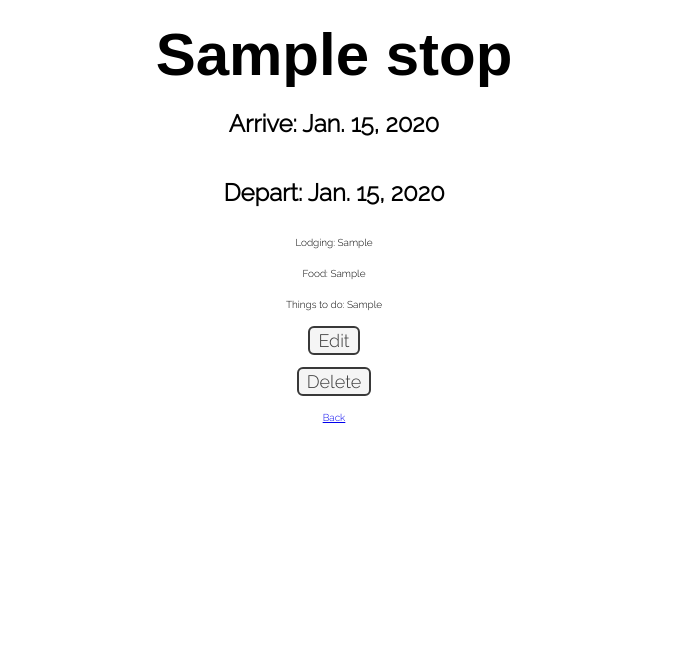
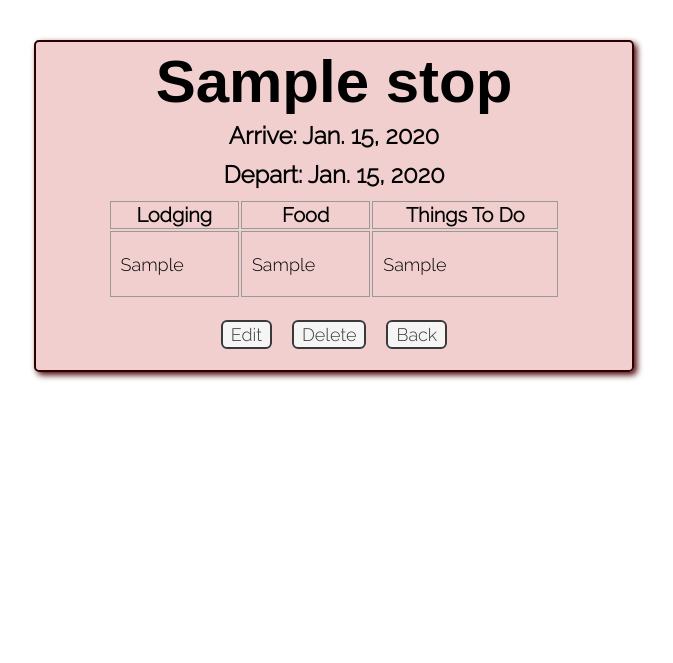
Before and after one commit to kmcabano/roadtripper, a Django app: page /stops/1/ in a window 1280 px wide. Shown: the part 72-735 px from the top of the page, without its empty margins (306-979 px from the left). Run offline with Django 3.2, Linux system fonts and the light colour scheme; a user stored in the database is signed in; tables that the repository leaves empty hold one stand-in row (values such as "Sample post"); some libraries are stand-ins or nearby versions; some web fonts are replaced.

Commit message:
stop detail styling

```diff
--- a/main_app/static/css/home.css
+++ b/main_app/static/css/home.css
@@ -24,6 +24,7 @@ main {
 
 .login p {
   margin: 0;
+  font-size: 18px;
 }
 
 .about-section {
--- a/main_app/static/css/stop-detail.css
+++ b/main_app/static/css/stop-detail.css
@@ -2,18 +2,6 @@ main {
   display: flex;
   align-items: center;
   flex-direction: column;
-}
-
-.stop-container {
-  display: flex;
-  align-items: center;
-  flex-direction: column;
-}
-
-.stop-details {
-  display: flex;
-  flex-direction: column;
-  align-items: center;
 }
 
 .stop-details .btn {
@@ -26,15 +14,49 @@ main {
 
 h1 {
   text-align: center;
-  margin-top: 20px;
+  margin-top: 0;
   margin-bottom: 0;
   font-family: 'Zen Kaku Gothic Antique', sans-serif;
   font-size: 36px;
 }
 
+h2 {
+  margin: 5px;
+}
+
 h3 {
-  margin-bottom: 20px;
+  margin-bottom: 0;
   font-size: 16px;
+}
+
+.card {
+  width: 100vw;
+  height: 100vh;
+  background: rgba(187, 16, 16, 0.2);
+  display: flex;
+  align-items: center;
+  flex-direction: column;
+}
+
+.btn-container {
+  display: flex;
+}
+
+.stop-table {
+  width: 95%;
+  min-height: 25%;
+}
+
+.stop-table-head {
+  font-size: 20px;
+}
+
+.stop-table-body {
+  font-size: 16px;
+}
+
+td {
+  padding: 10px;
 }
 
 @media only screen and (min-width: 768px) {
@@ -43,6 +65,7 @@ h3 {
 }
 h1 {
   font-size: 60px;
+  margin-top: -10px;
 }
 table {
   font-size: 24px;
@@ -50,4 +73,24 @@ table {
 td {
   padding: 10px;
 }
+
+.card {
+  width: 600px;
+  height: auto;
+  margin-top: 40px;
+  border: var(--borders);
+  box-shadow: var(--card-box-shadow);
+  border-radius: 5px;
+  padding: 15px
 }
+
+.stop-table {
+  width: 80%;
+  min-height: 100px;
+  margin: 5px 0 15px;
+}
+
+.stop-table td {
+  font-size: 18px;
+}
+}
--- a/main_app/templates/home.html
+++ b/main_app/templates/home.html
@@ -10,7 +10,7 @@
     <div class="about">
       <h1>Welcome</h1>
       ROAD READY is your all-in-one road trip planning tool.
-      Plan out and document your upcoming trips! Log in below to get started, or sign up if this is your first time here!
+      Plan out and document your upcoming trips!
     </div>
   </section>
 {% if not user.is_authenticated %}
@@ -21,6 +21,7 @@
       {{ form.as_p }}
       <input type="hidden" name="next" value="{{ next }}">
       <button type="submit" class="btn submit">Login</button>
+      <p>First time here? Sign up at the link in the top right.</p>
     </form>
   </section>
 {% endif %}
--- a/main_app/templates/stops/detail.html
+++ b/main_app/templates/stops/detail.html
@@ -20,6 +20,7 @@
 {% endblock %}
 
 {% block content %}
+<div class="card">
 <h1>{{stop.name}}</h1>
 {% if stop.arrive %}
 <h2>Arrive: {{stop.arrive}}</h2>
@@ -27,16 +28,32 @@
 {% if stop.depart %}
 <h2>Depart: {{stop.depart}}</h2>
 {% endif %}
+<table class="stop-table">
+  <thead>
+    <tr class="stop-table-head">
+      <th id="one">Lodging</th>
+      <th id="three">Food</th>
+      <th id="five">Things To Do</th>
+    </tr>
+  </thead>
+  <tbody>
+    <tr class="stop-table-body">
       {% if stop.lodging %}
-<p>Lodging: {{stop.lodging}}</p>
+      <td id="two">{{stop.lodging}}</td>
       {% endif %}
       {% if stop.food %}
-<p>Food: {{stop.food}}</p>
+      <td id="four">{{stop.food}}</td>
       {% endif %}
       {% if stop.todos %}
-<p>Things to do: {{stop.todos}}</p>
+      <td id="six">{{stop.todos}}</td>
       {% endif %}
+    </tr>
+  </tbody>
+</table>
+  <div class="btn-container">
     <p><a href="{% url 'stops_update' stop.id %}" class="btn secondary">Edit</a></p>
   <p><a href="{% url 'stops_delete' stop.id %}" class="btn secondary">Delete</a></p>
-<p><a href="{% url 'trips_detail' stop.trip_id %}">Back</a></p>
+  <p><a href="{% url 'trips_detail' stop.trip_id %}" class="btn secondary">Back</a></p>
+  </div>
+</div>
 {% endblock %}
```
Lines whose indentation alone changed are shown as unchanged.
